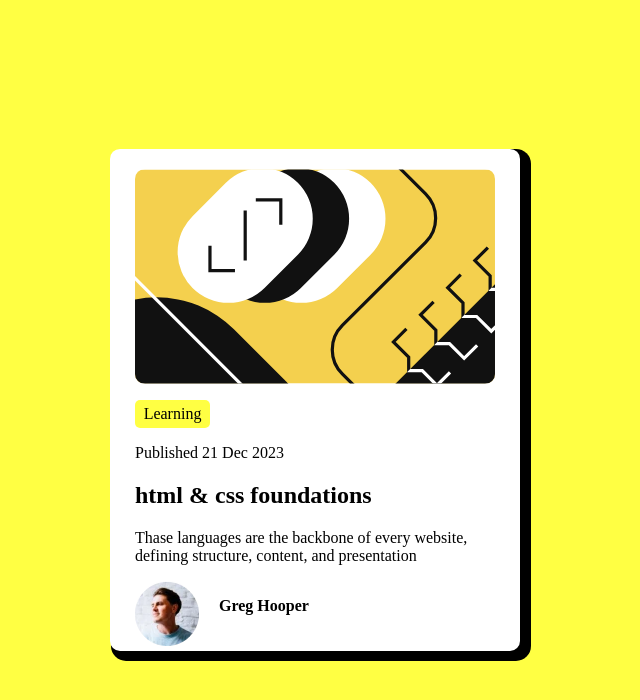
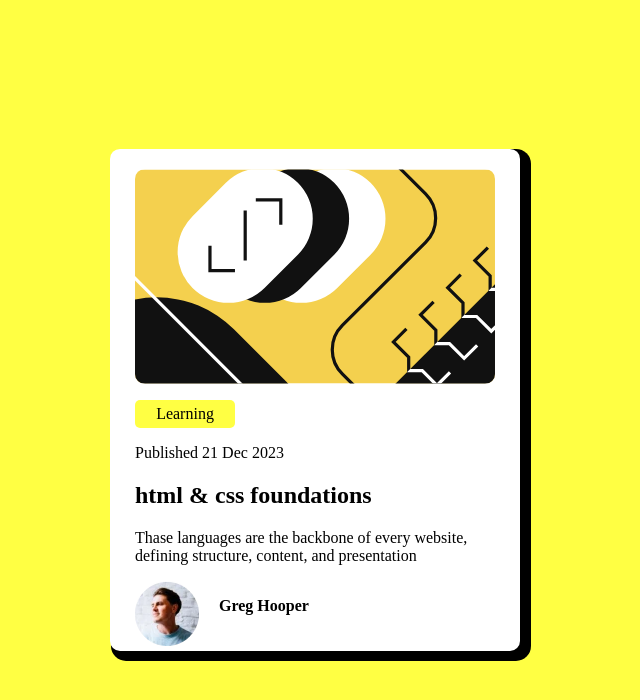
Before and after one commit to denisson999/Cartao-de-pre-visualizacao-do-blog, a plain HTML site: page index.html in a window 1280 px wide. Shown: the whole page, without its empty margins (325-965 px from the left). Drawn offline with Linux system fonts and the light colour scheme.

Commit message:
alterar largura de elemento

```diff
--- a/css/style.css
+++ b/css/style.css
@@ -23,7 +23,7 @@ div.container>img.ilustr{
 }
 p.nivel{
     background-color: rgb(255 255 67);
-    width: 65px;
+    width: 90px;
     text-align: center;
     padding: 5px;
     border-radius: 5px;
```
